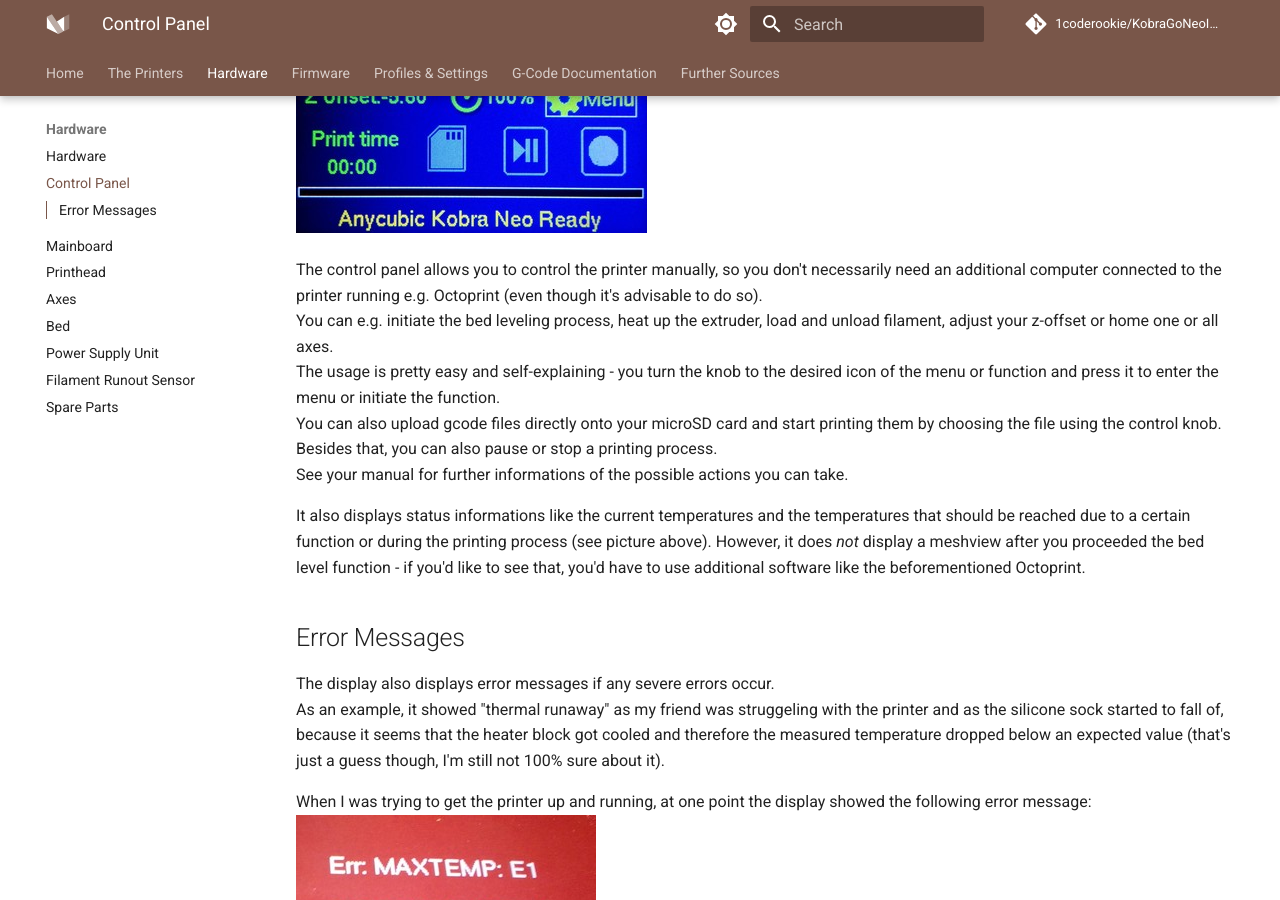
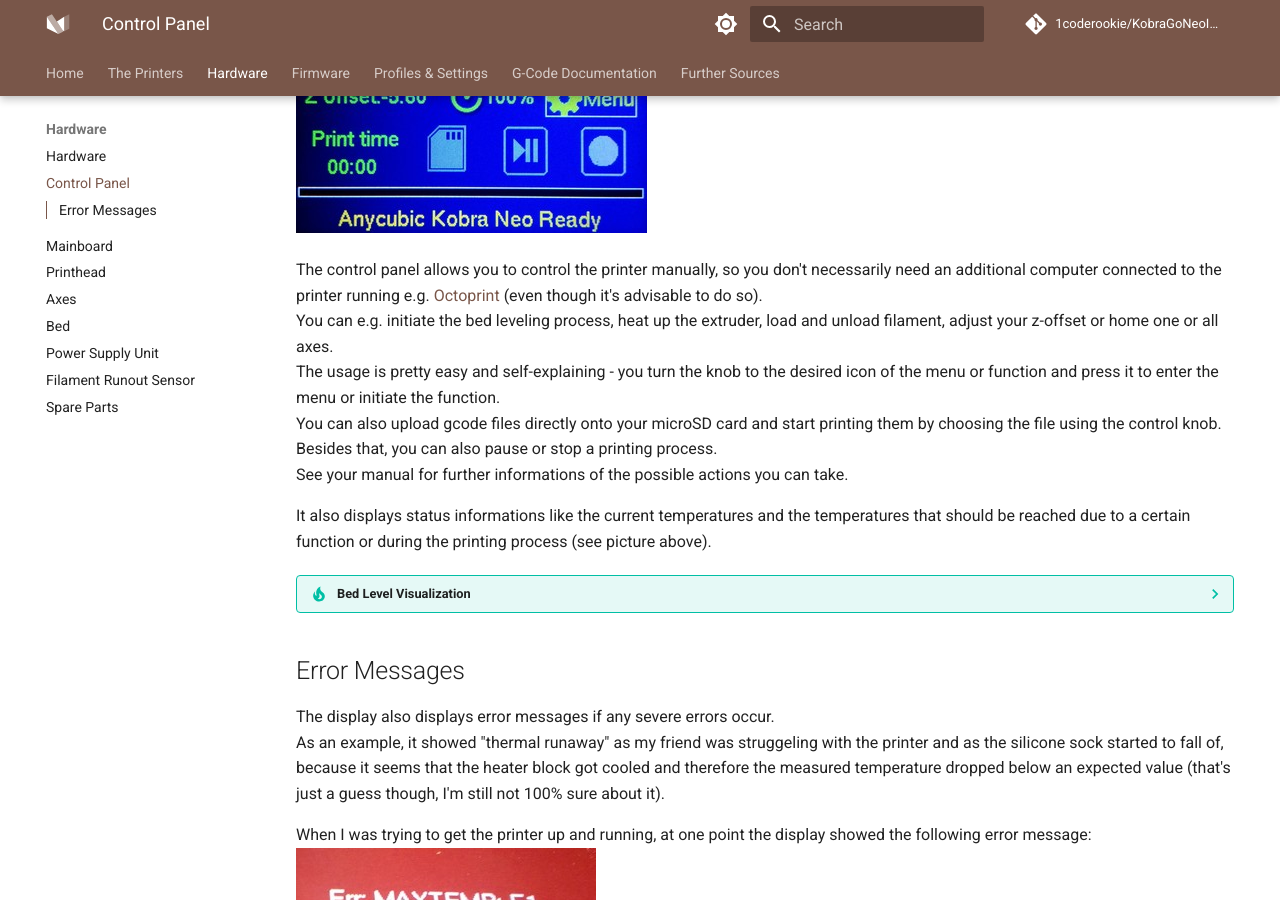
Before and after one commit to 1coderookie/KobraGoNeoInsights, an MkDocs documentation site: the page built from docs/hardware/control_panel.md, in a window 1280 px wide and 900 px high, scrolled down 404 px. Built offline with MkDocs 1.6.1 and Material for MkDocs 9.7.7, drawn with Linux system fonts in a browser that asks for light colours; comment, search, counter and statistics services are not loaded; some of the changed lines change nothing that is shown.

Commit message:
Update control_panel.md

```diff
--- a/docs/hardware/control_panel.md
+++ b/docs/hardware/control_panel.md
@@ -7,14 +7,17 @@
 
 ![Main screen](../assets/images/display_start_web.jpg)
 
-The control panel allows you to control the printer manually, so you don't necessarily need an additional computer connected to the printer running e.g. Octoprint (even though it's advisable to do so).
+The control panel allows you to control the printer manually, so you don't necessarily need an additional computer connected to the printer running e.g. [Octoprint](https://octoprint.org/) (even though it's advisable to do so).
 You can e.g. initiate the bed leveling process, heat up the extruder, load and unload filament, adjust your z-offset or home one or all axes.
 The usage is pretty easy and self-explaining - you turn the knob to the desired icon of the menu or function and press it to enter the menu or initiate the function.
 You can also upload gcode files directly onto your microSD card and start printing them by choosing the file using the control knob. Besides that, you can also pause or stop a printing process.
 See your manual for further informations of the possible actions you can take.
 
 It also displays status informations like the current temperatures and the temperatures that should be reached due to a certain function or during the printing process (see picture above).
-However, it does *not* display a meshview after you proceeded the bed level function - if you'd like to see that, you'd have to use additional software like the beforementioned Octoprint.
+
+??? tip "Bed Level Visualization"
+
+    The display does *not* show a meshview after you proceeded the bed level function - if you'd like to see that, you'd have to use additional software like the beforementioned [Octoprint](https://octoprint.org/) and an additional plugin for visualization like the [Bed Level Visualizer](https://plugins.octoprint.org/plugins/bedlevelvisualizer/).
 
 ## Error Messages
 The display also displays error messages if any severe errors occur.
```
